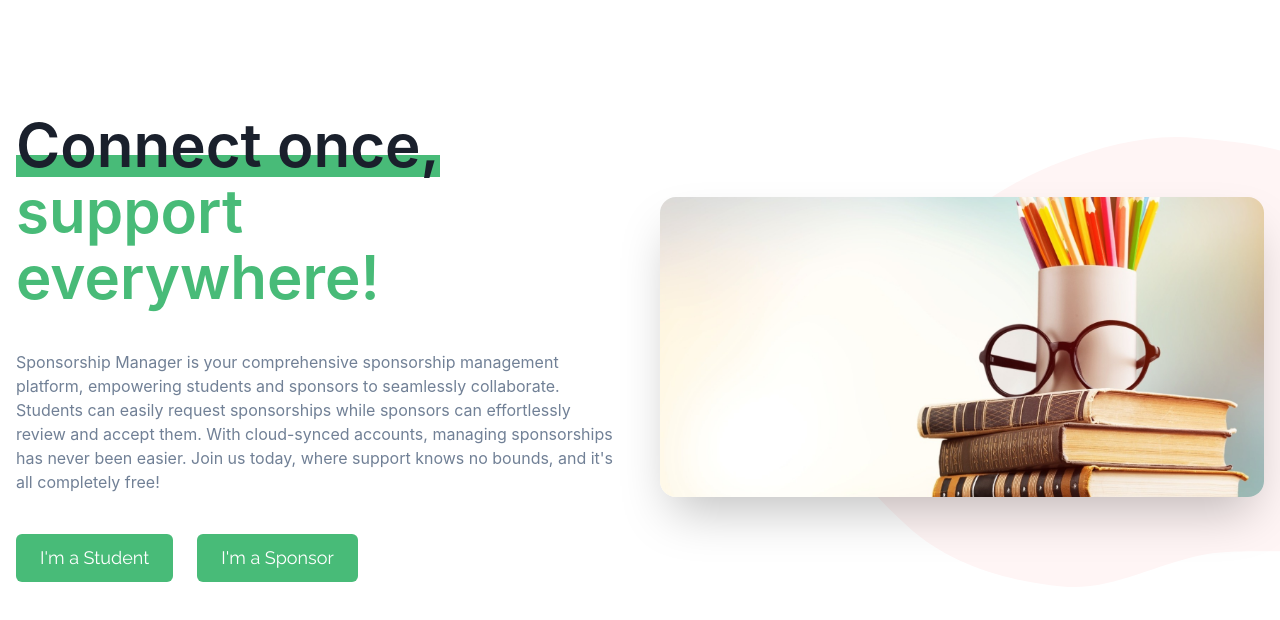
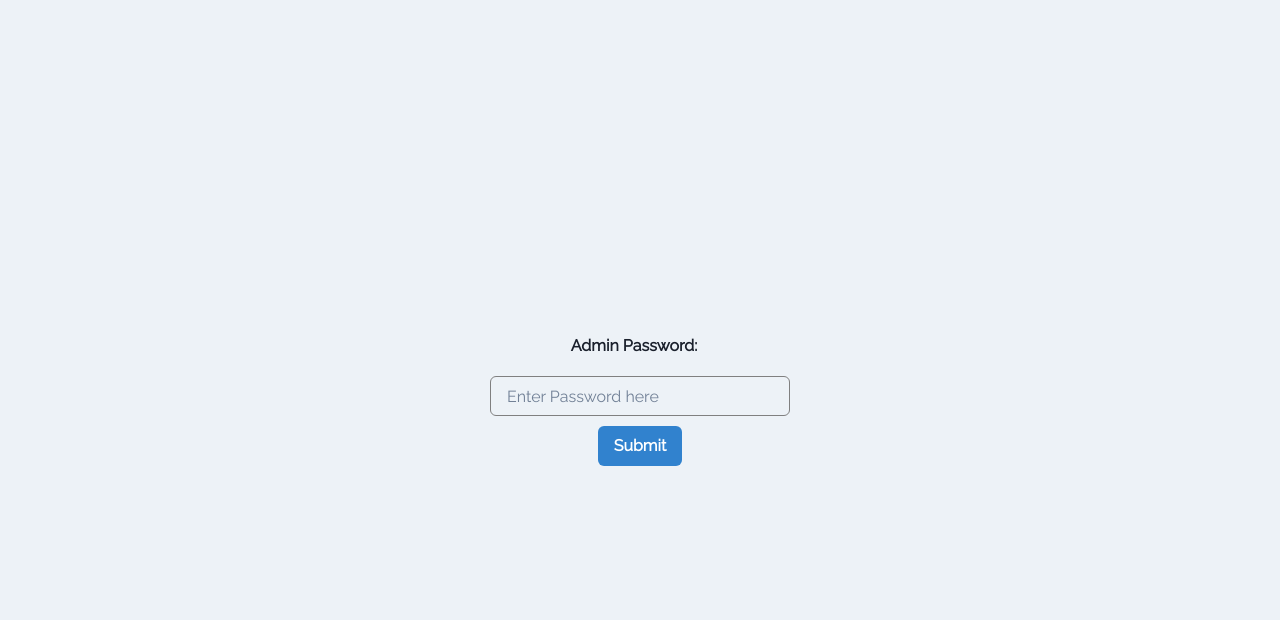
Before and after one commit to Rif-7/sponsorship_client, a React (Create React App) app: page /admin in a window 1280 px wide. Before the commit this address led to /. Shown: the top 620 px of the page. Built offline with nearby package versions, Linux system fonts and the light colour scheme; a web font is replaced by a local one.

Commit message:
add admin page

```diff
--- a/src/App.js
+++ b/src/App.js
@@ -10,6 +10,7 @@ import RegisterStudent from './components/Register/RegisterStudent';
 import { get_sponsor_details, get_student_details } from './api';
 import StudentHome from './components/Student/StudentHome';
 import SponsorHome from './components/Sponsor/SponsorHome';
+import Admin from './components/Admin/Admin';
 
 function App() {
   const [user, setUser] = useState({});
@@ -79,6 +80,7 @@ function App() {
               />
             }
           />
+          <Route path="/admin" element={<Admin />} />
           <Route path="*" element={<Navigate replace to="/" />} />
         </Routes>
       </BrowserRouter>
--- a/src/api.js
+++ b/src/api.js
@@ -239,6 +239,31 @@ const upload_certificate = async formData => {
   }
 };
 
+const fetch_admin_data = async route => {
+  try {
+    const adminPass = localStorage.getItem('admin');
+    if (!adminPass) {
+      return { error: "You're not logged in" };
+    }
+
+    const response = await fetch(`${api_url}/admin/${route}`, {
+      method: 'POST',
+      mode: 'cors',
+      headers: {
+        'Content-Type': 'application/json',
+      },
+      body: JSON.stringify({
+        admin: adminPass,
+      }),
+    });
+
+    return await response.json();
+  } catch (err) {
+    console.log(err);
+    return { error: 'Error' };
+  }
+};
+
 export {
   get_student_details,
   sign_up_student,
@@ -253,4 +278,5 @@ export {
   get_accepted_sponsorships,
   remove_sponsorship,
   upload_certificate,
+  fetch_admin_data,
 };
--- /dev/null
+++ b/src/components/Admin/Admin.js
@@ -0,0 +1,110 @@
+import { useEffect, useState } from 'react';
+import AdminLogin from './AdminLogin';
+import { fetch_admin_data } from '../../api';
+import {
+  Button,
+  Center,
+  Tab,
+  TabIndicator,
+  TabList,
+  TabPanel,
+  TabPanels,
+  Tabs,
+  Text,
+  useToast,
+} from '@chakra-ui/react';
+import AdminStudents from './AdminStudents';
+import AdminSponsors from './AdminSponsors';
+import AdminSponsorhips from './AdminSponsorships';
+
+const Admin = () => {
+  const toast = useToast();
+  const [isLogged, setIsLogged] = useState(false);
+  const [sponsors, setSponsors] = useState([]);
+  const [students, setStudents] = useState([]);
+  const [sponsorships, setSponsorships] = useState([]);
+
+  useEffect(() => {
+    const adminPass = localStorage.getItem('admin');
+    if (!adminPass) return;
+    setIsLogged(true);
+  }, []);
+
+  useEffect(() => {
+    const adminPass = localStorage.getItem('admin');
+    if (!adminPass) {
+      return;
+    }
+
+    fetchAndSetData('sponsors', setSponsors);
+    fetchAndSetData('students', setStudents);
+    fetchAndSetData('sponsorships', setSponsorships);
+    // eslint-disable-next-line react-hooks/exhaustive-deps
+  }, [isLogged]);
+
+  const fetchAndSetData = async (dataname, setter) => {
+    const res = await fetch_admin_data(dataname);
+    if (res.error) {
+      return toast({
+        title: 'Error.',
+        description: res.error?.msg || res.error,
+        status: 'error',
+        duration: 3000,
+        isClosable: true,
+      });
+    }
+    setter(res[dataname]);
+  };
+
+  const logoutAdmin = () => {
+    localStorage.removeItem('admin');
+    setIsLogged(false);
+  };
+
+  if (!isLogged) {
+    return <AdminLogin setIsLogged={setIsLogged} />;
+  }
+
+  return (
+    <Center>
+      <Tabs position="relative" variant="unstyled">
+        <Text
+          m={'20px'}
+          fontSize={'xx-large'}
+          className="raleway"
+          fontWeight={'semi-bold'}
+          textAlign={'center'}
+        >
+          Admin
+          <Button onClick={logoutAdmin} colorScheme="red" ml={'20px'}>
+            Logout
+          </Button>
+        </Text>
+        <TabList>
+          <Tab>Students</Tab>
+          <Tab>Sponsors</Tab>
+          <Tab>Sponsorships</Tab>
+        </TabList>
+        <TabIndicator
+          mt="-1.5px"
+          height="2px"
+          bg="blue.500"
+          borderRadius="1px"
+        />
+        <TabPanels>
+          <TabPanel>
+            <AdminStudents items={students} />
+          </TabPanel>
+          <TabPanel>
+            <AdminSponsors items={sponsors} />
+          </TabPanel>
+          <TabPanel>
+            <AdminSponsorhips items={sponsorships} />
+          </TabPanel>
+        </TabPanels>
+      </Tabs>
+    </Center>
+  );
+};
+
+export default Admin;
--- /dev/null
+++ b/src/components/Admin/AdminLogin.js
@@ -0,0 +1,56 @@
+import { Button, Flex, FormLabel, Input, useToast } from '@chakra-ui/react';
+import { useState } from 'react';
+import { fetch_admin_data } from '../../api';
+
+const AdminLogin = ({ setIsLogged }) => {
+  const toast = useToast();
+
+  const [password, setPassword] = useState('');
+
+  const handleLogin = async () => {
+    localStorage.setItem('admin', password);
+    const res = await fetch_admin_data('students');
+    if (res.error) {
+      localStorage.removeItem('admin');
+      return toast({
+        title: 'Error.',
+        description: res.error?.msg || res.error,
+        status: 'error',
+        duration: 3000,
+        isClosable: true,
+      });
+    }
+    setIsLogged(true);
+  };
+
+  return (
+    <Flex
+      className="raleway"
+      bg={'gray.100'}
+      direction={'column'}
+      align={'center'}
+      justify={'center'}
+      w={'100vw'}
+      h={'100vh'}
+      gap={'10px'}
+    >
+      <FormLabel htmlFor="adminpass" fontWeight={'bold'}>
+        Admin Password:
+      </FormLabel>
+      <Input
+        onChange={e => setPassword(e.target.value)}
+        value={password}
+        id="adminpass"
+        borderColor={'gray'}
+        w={'300px'}
+        type="text"
+        placeholder="Enter Password here"
+      />
+      <Button onClick={handleLogin} colorScheme="blue">
+        Submit
+      </Button>
+    </Flex>
+  );
+};
+
+export default AdminLogin;
--- /dev/null
+++ b/src/components/Admin/AdminSponsors.js
@@ -0,0 +1,6 @@
+const AdminSponsors = ({ items }) => {
+  console.log(items);
+  return <div>Sponsors</div>;
+};
+
+export default AdminSponsors;
--- /dev/null
+++ b/src/components/Admin/AdminSponsorships.js
@@ -0,0 +1,6 @@
+const AdminSponsorhips = ({ items }) => {
+  console.log(items);
+  return <div>ships</div>;
+};
+
+export default AdminSponsorhips;
--- /dev/null
+++ b/src/components/Admin/AdminStudents.js
@@ -0,0 +1,6 @@
+const AdminStudents = ({ items }) => {
+  console.log(items);
+  return <div>students</div>;
+};
+
+export default AdminStudents;
```
